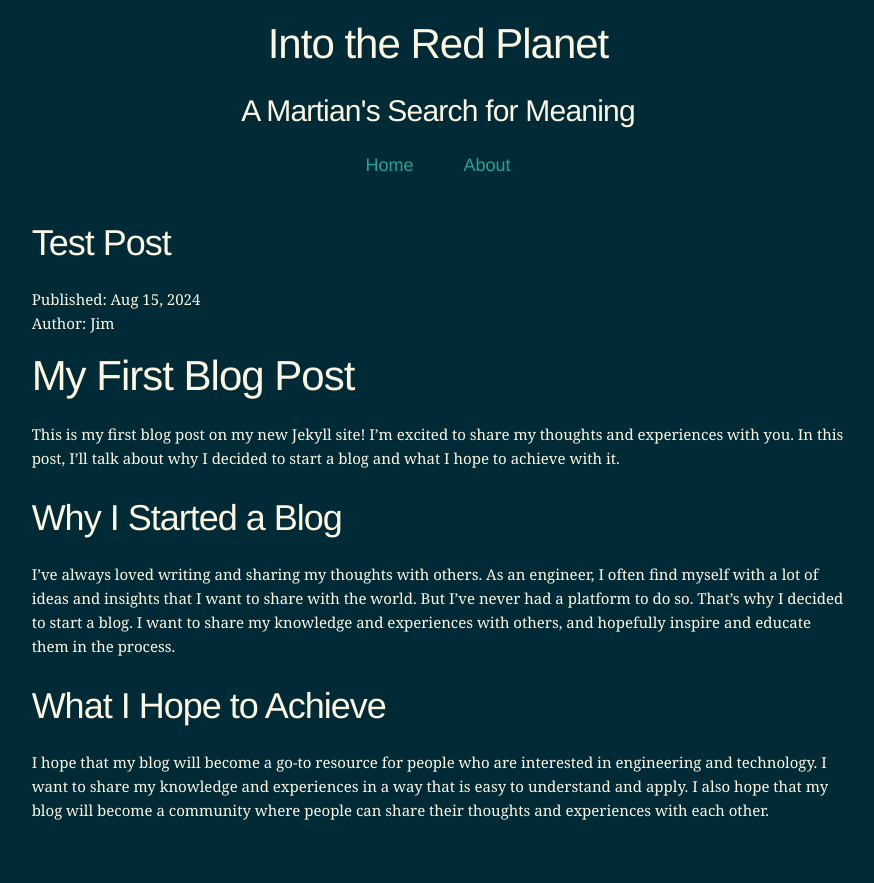
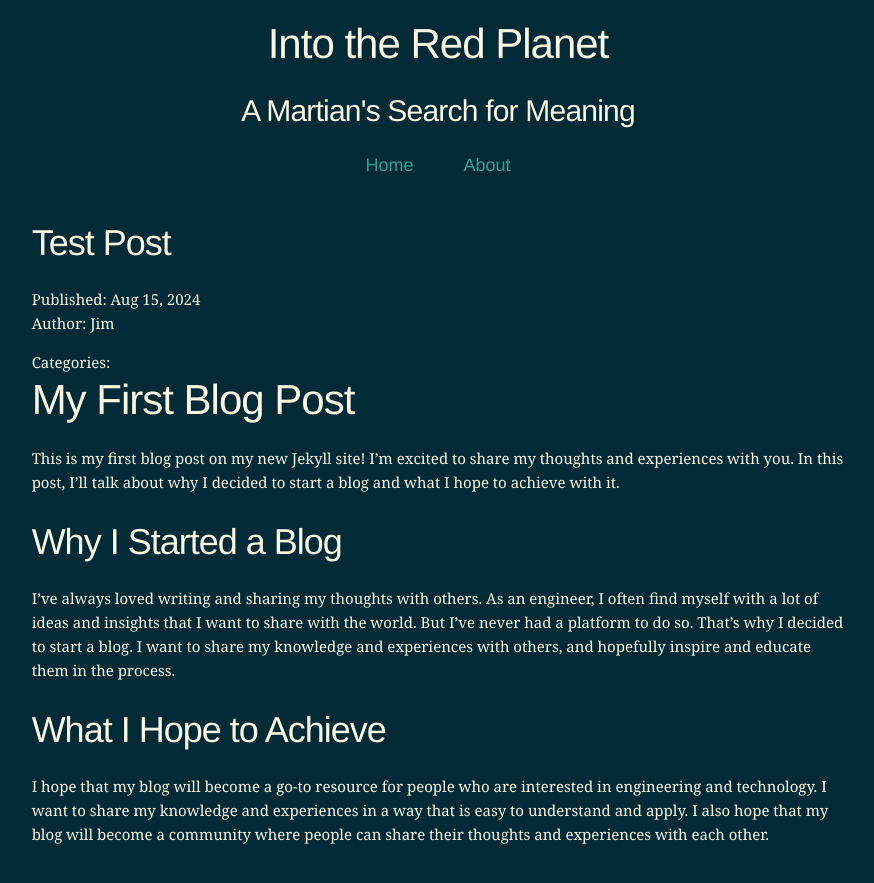
Before and after one commit to LinearDigressions/customtheme, a Jekyll site: the page built from _posts/2024-09-14-test-page.md, in a window 1280 px wide. Shown: the top 883 px of the page, without its empty margins (202-1076 px from the left). Built offline with Jekyll 4.4.1, drawn with Linux system fonts in a browser that asks for light colours.

Commit message:
Adding archives

```diff
--- a/Gemfile
+++ b/Gemfile
@@ -7,3 +7,5 @@ gemspec
 group :jekyll_plugins do
     gem "jekyll-last-modified-at"
   end
+
+gem 'jekyll-archives'
--- a/_config.yml
+++ b/_config.yml
@@ -8,3 +8,12 @@ header_pages:
 
 title: Into the Red Planet
 subtitle: A Martian's Search for Meaning
+
+plugins:
+  - jekyll-archives
+
+jekyll-archives:
+  layout: archive
+  enabled:
+    - categories
+  permalink: '/category/:name/'
--- a/_layouts/post.html
+++ b/_layouts/post.html
@@ -7,6 +7,13 @@ layout: base
 <div>Published: {{ page.date | date: "%b %-d, %Y" }}</div>
 <!-- <div>Modified: {{ page.last_modified_at | date: "%b %-d, %Y" }}</div> -->
 <div style="margin-bottom: 15px">Author: {{ page.author }}</div>
-<!-- Add line below -->
+
+<div>Categories:
+  {% for category in page.categories %}
+    <a href="{{ site.baseurl }}/category/{{ category | slugify }}" class="category">{{ category }}</a>
+    {% unless forloop.last %},&nbsp;{% endunless %}
+  {% endfor %}
+</div>
+
 
 {{ content }}
```
Also changed, not shown: _layouts/archive.html (added, +15 -0 lines).
